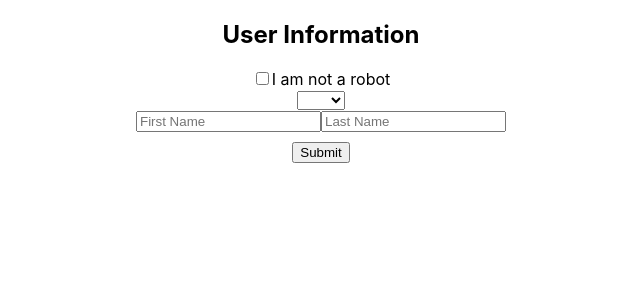
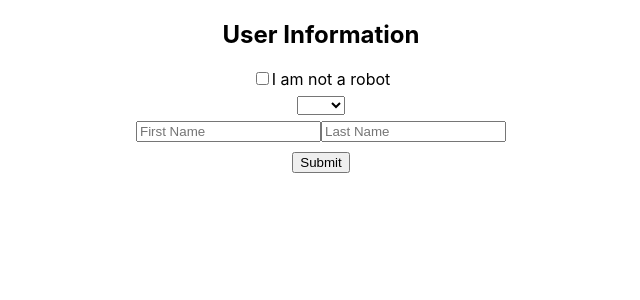
Before and after one commit to Lortiz528/FSW-React-Forms-Exercise, a React (Create React App) app: page / in a window 1280 px wide. Shown: the top 300 px of the page, without its empty margins (319-959 px from the left). Built offline with nearby package versions, Linux system fonts and the light colour scheme.

Commit message:
finalize solution

```diff
--- a/src/App.css
+++ b/src/App.css
@@ -4,7 +4,6 @@
   display: block;
   width: 400px;
 }
-
 
 form {
   display: block;
@@ -14,3 +13,7 @@ form button {
   display: block;
   margin: 10px auto;
 }
+
+.form-group {
+  margin: 5px auto;
+}
--- a/src/UserInfoForm.js
+++ b/src/UserInfoForm.js
@@ -1,4 +1,4 @@
-import React, { useEffect, useState } from "react";
+import React, { useState } from "react";
 
 const UserInfoForm = () => {
 
@@ -19,7 +19,7 @@ const UserInfoForm = () => {
   const handleFormSubmit = (event) => {
     event.preventDefault();
     if(allFieldsValid()) {
-      alert("Form submitted!");
+      alert(`Form submitted! \n ${notARobot} \n ${title} \n ${firstName} \n ${lastName}`);
     }
     else {
       alert("Please fill out the form completely")
@@ -45,10 +45,13 @@ const UserInfoForm = () => {
   return (
     <form onSubmit={handleFormSubmit}>
       <h2>User Information</h2>
+
+      <div className="form-group">
         <input id="not-robot" type="checkbox" checked={notARobot} onChange={handleCheckboxChange}/>
         <label htmlFor="not-robot">I am not a robot</label>
+      </div>
 
-      <div>
+      <div className="form-group">
         <select value={title} onChange={handleSelectChange}>
           <option value=''></option>
           <option value='mr'>Mr.</option>
@@ -59,16 +62,20 @@ const UserInfoForm = () => {
         </select>
       </div>
 
+      <div className="form-group">
         <input
+          type="text"
           value={firstName}
           placeholder="First Name"
           onChange={handleFirstNameChange}
         />
         <input
+          type="text"
           value={lastName}
           placeholder="Last Name"
           onChange={handleLastNameChange}
         />
+      </div>
 
       <button type="submit">Submit</button>
     </form>
```
Lines whose indentation alone changed are shown as unchanged.
